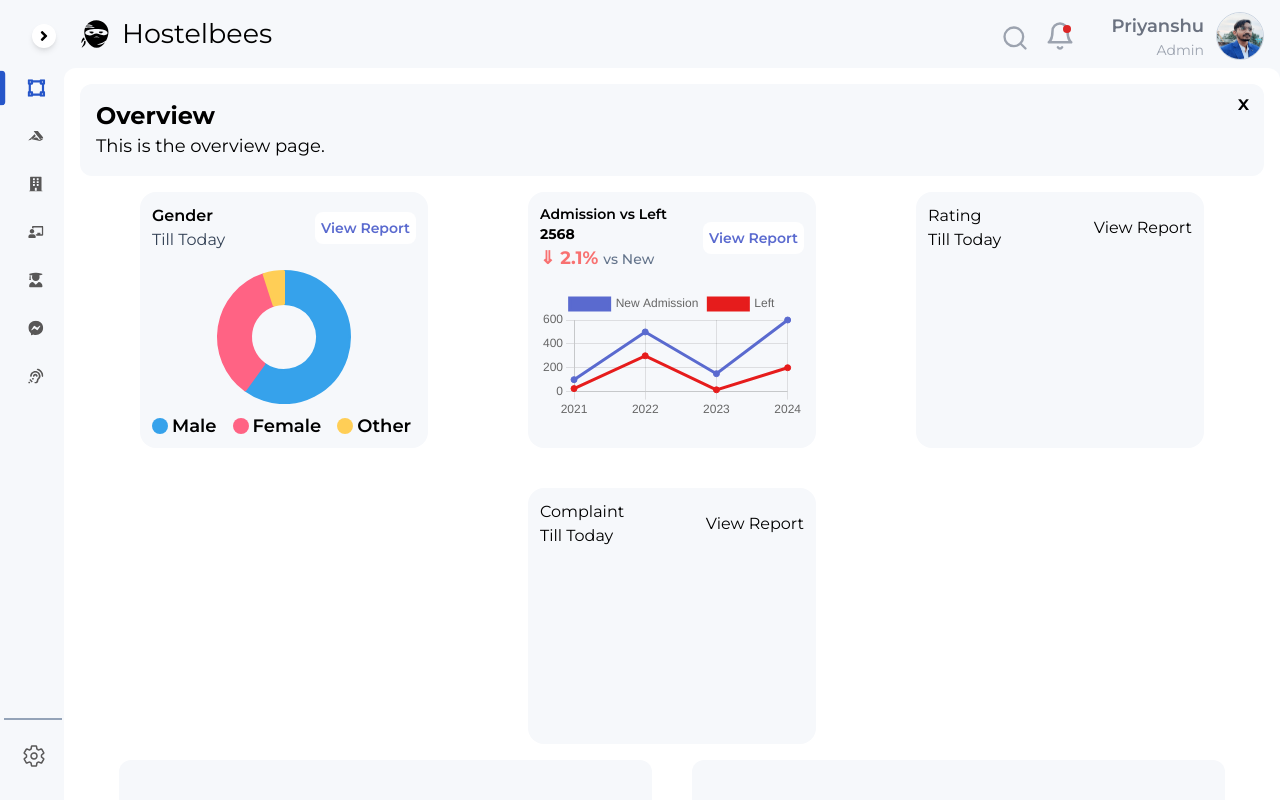
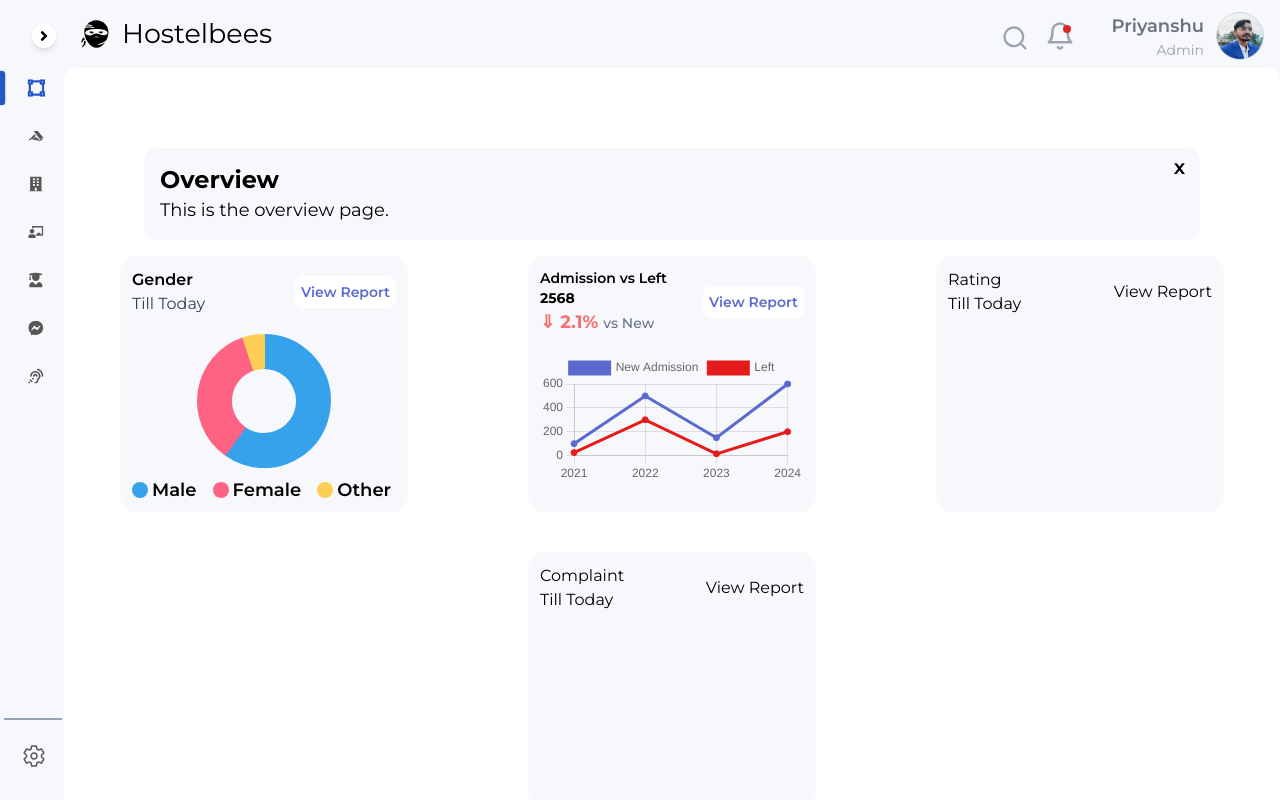
Before and after one commit to PAnand007/hms, a Next.js app: page /dashboard/inst in a window 1280 px wide. Shown: the top 800 px of the page. Built offline with nearby package versions, Linux system fonts and the light colour scheme.

Commit message:
alignment

```diff
--- a/app/dashboard/inst/(overview)/page.jsx
+++ b/app/dashboard/inst/(overview)/page.jsx
@@ -151,15 +151,15 @@ const HandleRevenue = () => {
 
 const Overview = () => {
   return (
-    <div className="overview_container text-black cursor-default">
-      <div className="relative bg-[#f6f8fb] rounded-xl p-4 z-10">
+    <div className="overview_container text-black cursor-default my-16">
+      <div className="relative bg-[#f6f8fb] rounded-xl p-4 z-10 mx-16">
         <h1 className="text-2xl font-bold">Overview</h1>
         <p className="text-lg">This is the overview page.</p>
         <button className=" absolute top-2 right-4 scale-125 font-semibold ">
           x
         </button>
       </div>
-      <div className="my-4 flex flex-wrap justify-evenly gap-10">
+      <div className="my-4 flex flex-wrap  justify-around gap-10">
         <HandleGender />
         <HandleAdmission />
         <HandleRating />
```
